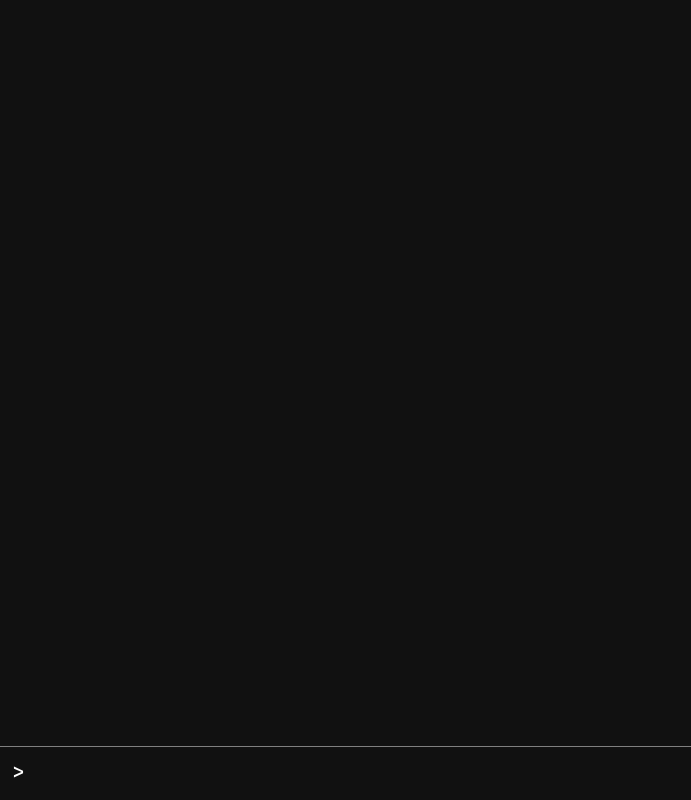
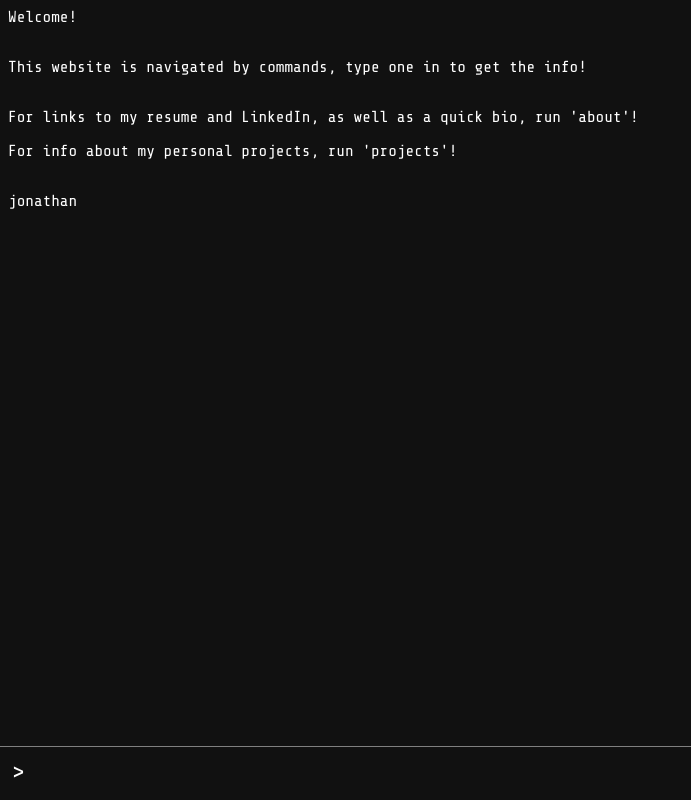
Before and after one commit to jmalexan/jmalexan, an Angular app: page / in a window 1280 px wide. Shown: the whole page, without its empty margins (0-691 px from the left). Built offline with nearby package versions, Linux system fonts and the light colour scheme.

Commit message:
Implement terminal output/command system

```diff
--- a/src/app/app.component.css
+++ b/src/app/app.component.css
@@ -3,6 +3,7 @@ app-term-input {
   display: flex;
   flex-direction: row;
   position: fixed;
+  background-color: #111111;
   border-top-style: solid;
   border-width: 1px;
   border-color: grey;
@@ -11,3 +12,8 @@ app-term-input {
   padding: 0.5em;
   font-size: 150%;
 }
+
+app-term-output {
+  display: flex;
+  flex-direction: column;
+}
--- a/src/app/app.component.html
+++ b/src/app/app.component.html
@@ -1 +1,2 @@
+<app-term-output></app-term-output>
 <app-term-input></app-term-input>
--- a/src/app/term-input/term-input.component.html
+++ b/src/app/term-input/term-input.component.html
@@ -1 +1 @@
-><input autofocus>
+><input (keyup.enter)="executeCommand(cmdInput)" [(ngModel)]="cmdInput" autofocus>
--- a/src/app/term-input/term-input.component.ts
+++ b/src/app/term-input/term-input.component.ts
@@ -1,4 +1,5 @@
 import { Component, OnInit } from '@angular/core';
+import { TermService } from '../term.service';
 
 @Component({
   selector: 'app-term-input',
@@ -7,9 +8,16 @@ import { Component, OnInit } from '@angular/core';
 })
 export class TermInputComponent implements OnInit {
 
-  constructor() { }
+  cmdInput: string = "";
+
+  constructor(private termService: TermService) {}
 
   ngOnInit() {
   }
 
+  executeCommand(cmd: string) {
+    this.cmdInput = ""
+    this.termService.execute(cmd);
+  }
+
 }
--- /dev/null
+++ b/src/app/term-output/term-output.component.css
@@ -0,0 +1,4 @@
+div {
+  padding: 0.5em;
+  height: auto;
+}
--- /dev/null
+++ b/src/app/term-output/term-output.component.html
@@ -0,0 +1 @@
+<div *ngFor="let text of termService.displayText">{{text}}</div>
--- /dev/null
+++ b/src/app/term-output/term-output.component.ts
@@ -0,0 +1,16 @@
+import { Component, OnInit } from '@angular/core';
+import { TermService } from '../term.service';
+
+@Component({
+  selector: 'app-term-output',
+  templateUrl: './term-output.component.html',
+  styleUrls: ['./term-output.component.css']
+})
+export class TermOutputComponent implements OnInit {
+
+  constructor(public termService: TermService) { }
+
+  ngOnInit() {
+  }
+
+}
--- /dev/null
+++ b/src/app/term.service.ts
@@ -0,0 +1,59 @@
+import { Injectable } from '@angular/core';
+
+@Injectable()
+export class TermService {
+  displayText: string[] = [];
+
+  constructor() {
+    this.displayText.push("Welcome!");
+    this.displayText.push("");
+    this.displayText.push("This website is navigated by commands, type one in to get the info!")
+    this.displayText.push("");
+    this.displayText.push("For links to my resume and LinkedIn, as well as a quick bio, run 'about'!")
+    this.displayText.push("For info about my personal projects, run 'projects'!");
+    this.displayText.push("");
+    this.displayText.push("jonathan");
+    this.displayText.push("");
+    this.displayText.push("");
+  }
+
+  execute(cmd: string) {
+    if (cmd.toUpperCase() == "HOME") {
+      this.displayText.push("Welcome!");
+      this.displayText.push("");
+      this.displayText.push("This website is navigated by commands, type one in to get the info!")
+      this.displayText.push("");
+      this.displayText.push("For links to my resume and LinkedIn, as well as a quick bio, run 'about'!")
+      this.displayText.push("For info about my personal projects, run 'projects'!");
+      this.displayText.push("");
+      this.displayText.push("jonathan");
+    } else if (cmd.toUpperCase() == "PROJECTS") {
+      this.displayText.push("Personal Projects");
+      this.displayText.push("");
+      this.displayText.push("Junction Manager (https://github.com/notdisliked/JunctionManager) is an application I created to solve a problem I had with managing what content was on what drive of my multiple drive PC. It lets you move folders back and forth between the drives with ease using Windows' Junctions, as well as helping you keep track and manage all the junctions created using the app.")
+      this.displayText.push("");
+      this.displayText.push("Hobby Games");
+      this.displayText.push("");
+      this.displayText.push("Contrast is a game created during the 2015-2016 session of the Oregon Game Project Challenge. Made using Unity and C#, it revolves around creating portals which alter objects' collision box to avoid obstacles and solve puzzles.");
+      this.displayText.push("Vision was created during the 2016-2017 session of the Oregon Game Project Challenge. It is a game developed specifically for the HTC Vive, and utilizes the Vive's headtracking to use what the player can or cannot see to solve puzzles");
+      this.displayText.push("");
+      this.displayText.push("I also made this cool logo animation for a name I plan on using at some point in the future.");
+    } else if (cmd.toUpperCase() == "ABOUT") {
+      this.displayText.push("Hey there!");
+      this.displayText.push("My name's Jonathan, I'm currently attending Oregon State University for a degree in Computer Science. My passion is programming, it's what I want to go into and what I do as a hobby. My interests within programming pertain to interface design and front end programming, but I don't restrict myself to that, I explore as much as I can! I can't put my name on anything big yet, but I have my own personal or collaborative projects which you can see on my Projects page. I've had a few internships and jobs here or there, I'll list all those below. Thanks for reading!")
+      this.displayText.push("");
+      this.displayText.push("Important Links");
+      this.displayText.push("Resume (https://drive.google.com/file/d/0B6sJJGWL3mJ2UHlPVUJoQWZNVUU/view?usp=sharing)");
+      this.displayText.push("LinkedIn (https://www.linkedin.com/in/jonathan-a-62b610a1)");
+      this.displayText.push("");
+      this.displayText.push("Employment");
+      this.displayText.push("2017: Enli - Summer Intern");
+      this.displayText.push("2014-2017: Saturday Academy - Computer Science");
+      this.displayText.push("2016: Saturday Academy - Summer IT Intern");
+      this.displayText.push("2015: Enli - Summer Intern");
+    }
+    this.displayText.push("");
+    this.displayText.push("");
+  }
+
+}
--- a/src/styles.css
+++ b/src/styles.css
@@ -5,3 +5,7 @@ body, input {
   color: white;
   font-family: 'Share Tech Mono', monospace;
 }
+
+body {
+  padding-bottom: 4em;
+}
```
Also changed, not shown: src/app/app.module.ts (+10 -3 lines), 2 other files (tests, documents, lock files or other folders).
